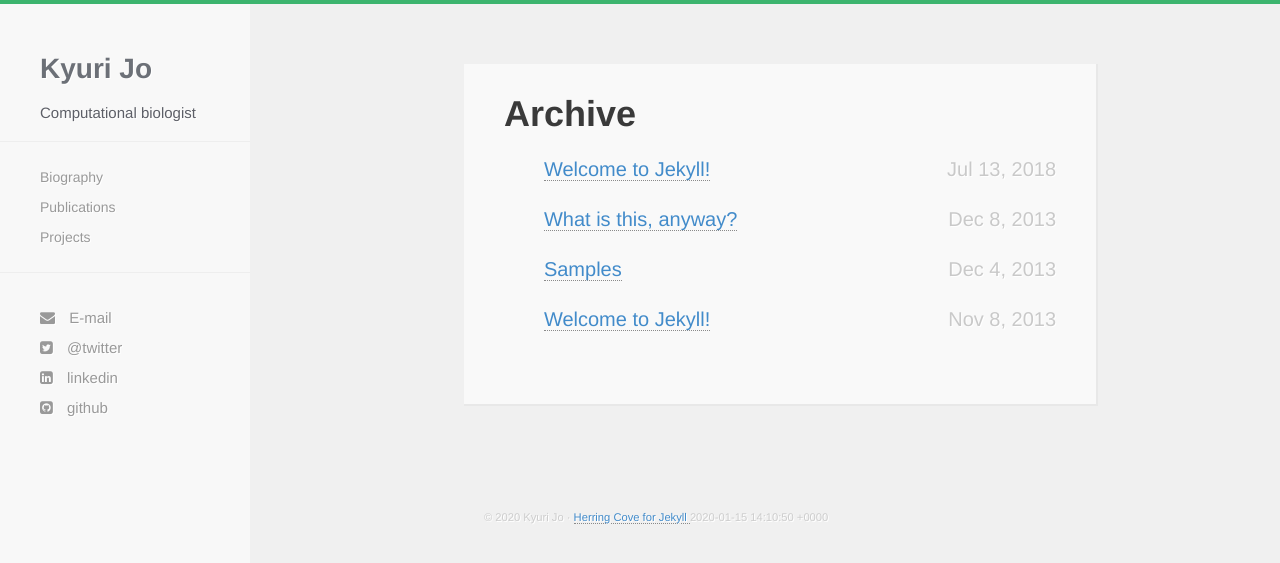
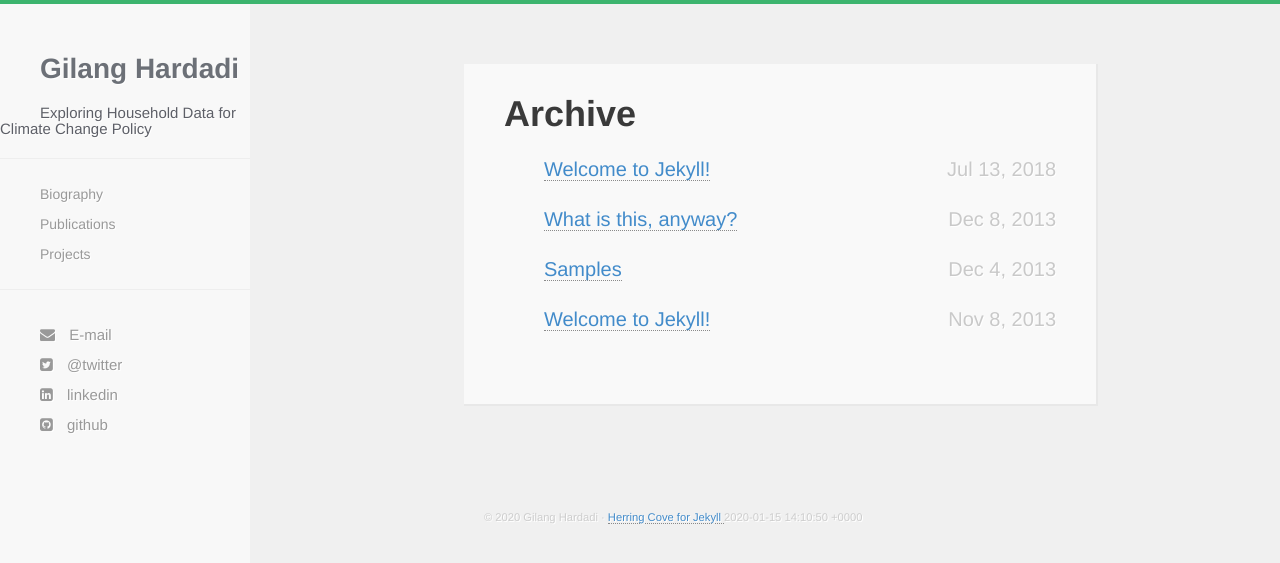
Before and after one commit to ghardadi/gilang.github.io, a Jekyll site: the page built from list.html, in a window 1280 px wide. Shown: the top 563 px of the page. Built offline with Jekyll 4.4.1, drawn with Linux system fonts in a browser that asks for light colours; nearby versions of some CDN libraries.

Commit message:
Update _config.yml

```diff
--- a/_config.yml
+++ b/_config.yml
@@ -1,11 +1,11 @@
-name: Kyuri Jo
-author: Kyuri Jo
-url: http://kyurijo.github.io
+name: Gilang Hardadi
+author: Gilang Hardadi
+url: http://ghardadi.github.io
 baseurl: /
-description: Computational biologist
-github: http://github.com/kyuriJo
-linkedin: http://www.linkedin.com/in/kyuriJo-bioinfo
-email: mailto:kyurijo@chungbuk.ac.kr
+description: Exploring Household Data for Climate Change Policy
+github: http://github.com/ghardadi
+linkedin: http://www.linkedin.com/in/gilang-hardadi-a26aa232/
+email: mailto:gilang.hardadi@indecol.uni-freiburg.de
 
 ##Make sure to edit the above fields, especially for disqus.
 
```
